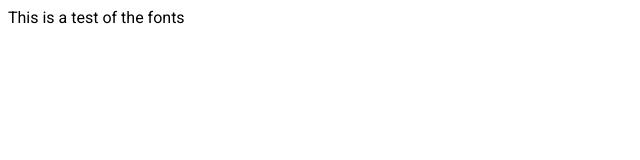
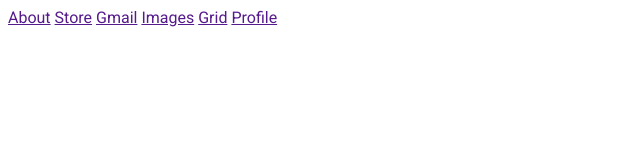
Before and after one commit to I-like-stuff/google-homepage, a plain HTML site: page index.html in a window 1280 px wide. Shown: the whole page, without its empty margins (0-640 px from the left). Drawn offline with Linux system fonts and the light colour scheme.

Commit message:
Add Navbar links

```diff
--- a/index.html
+++ b/index.html
@@ -7,6 +7,15 @@
     <title>Google</title>
 </head>
 <body>
-    This is a test of the fonts
+
+    <div id="navbar">
+            <a href="" id="about">About</a>
+            <a href="" id="store">Store</a>
+            <a href="" id="gmail">Gmail</a>
+            <a href="" id="images">Images</a>
+            <a href="" id="grid">Grid</a>
+            <a href="" id="profile">Profile</a>
+    </div>
+
 </body>
 </html>
```
